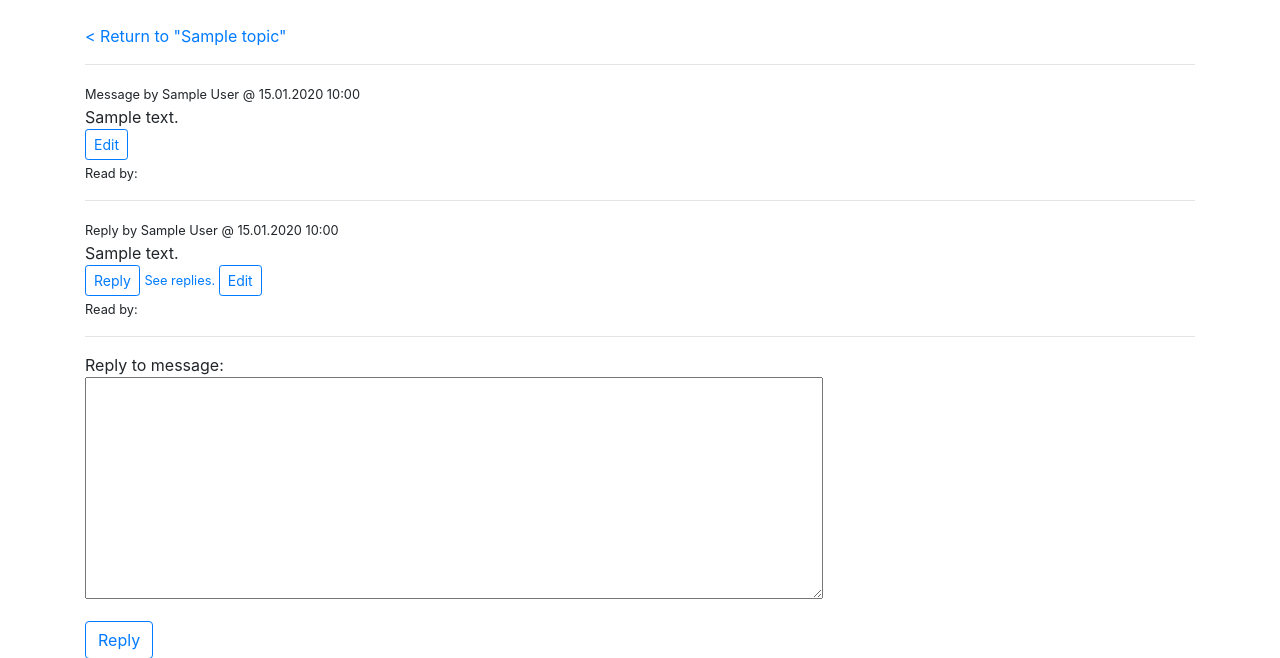
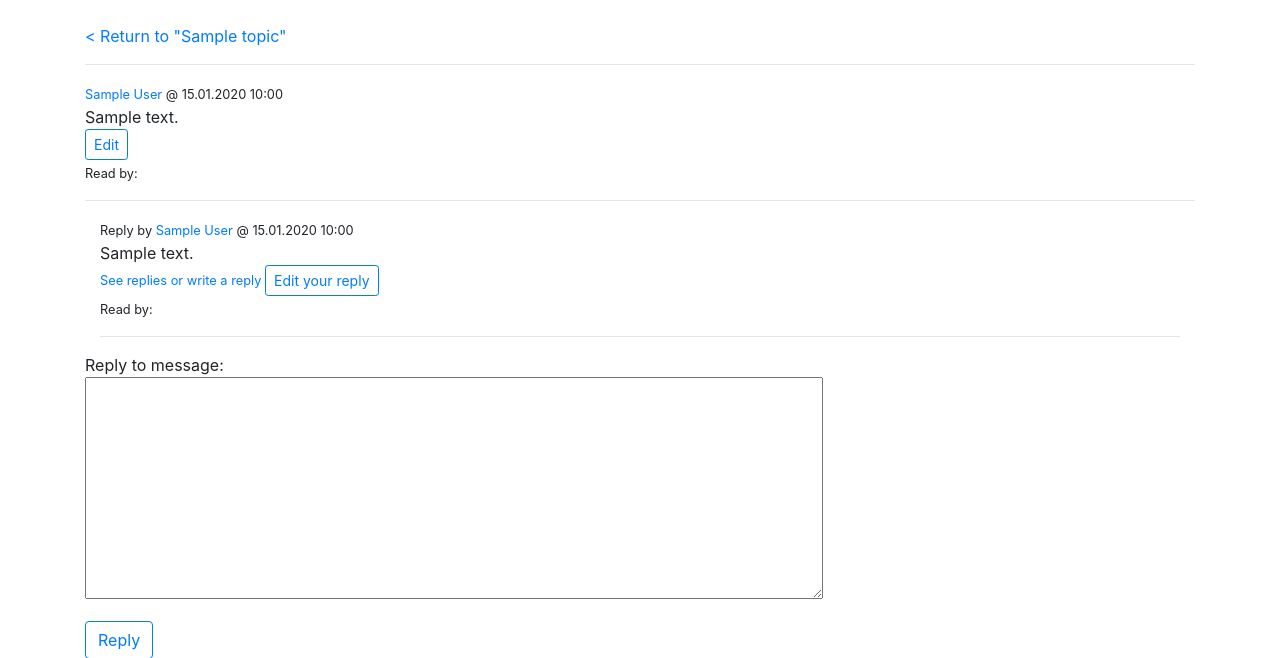
Before and after one commit to maarila/discussions-forum, a Flask app: page /topics/1/messages/1/ in a window 1280 px wide. Shown: the part 56-714 px from the top of the page. Run offline with Flask 2, Linux system fonts and the light colour scheme; a user stored in the database is signed in; tables that the repository leaves empty hold one stand-in row (values such as "Sample post"); some libraries are stand-ins or nearby versions.

Commit message:
Improved message templates for viewing messages

```diff
--- a/application/messages/models.py
+++ b/application/messages/models.py
@@ -25,7 +25,7 @@ class Message(Base):
                          nullable=False)
 
     reply_id = db.Column(db.Integer, db.ForeignKey(
-            'message.id'), nullable=True)
+        'message.id'), nullable=True)
 
     views = db.relationship('User', secondary=views, lazy='subquery',
                             backref=db.backref('message', lazy=True))
--- a/application/search/forms.py
+++ b/application/search/forms.py
@@ -5,7 +5,7 @@ from wtforms import StringField, RadioField, DateField, validators
 class SearchForm(FlaskForm):
     search_phrase = StringField("Search", [validators.Length(min=2, max=32)])
     searching_for = RadioField("Search", choices=[
-        ("topic", "topic"), ("author", "messages by")], default="topic")
+        ("topic", "topic"), ("author", "written by"), ("all", "all")], default="topic")
 
     class Meta:
         csrf = False
--- a/application/templates/messages/one.html
+++ b/application/templates/messages/one.html
@@ -2,9 +2,9 @@
 
 {% block body %}
 
-<a href="/topics/{{ topic.id }}/">< Return to "{{ topic.title }}"</a><hr>
-
-<small>Message by {{ message.author }} @ {{ message.date_created.strftime('%d.%m.%Y %-H:%M')}} </small>
+<a href="/topics/{{ topic.id }}/">< Return to "{{ topic.title }}"</a>
+<hr>
+<small><a href="{{ url_for('users_get_one', user_id=message.account_id) }}"> {{ message.author }}</a> @ {{ message.date_created.strftime('%d.%m.%Y %-H:%M')}} </small>
 
 <div style="white-space: pre-line;">{{ message.content }}</div>
 
@@ -23,19 +23,18 @@
 
 <hr>
 
+<div class="container">
 {% for reply in replies %}
-  <small>Reply by {{ reply.author }} @ {{ reply.date_created.strftime('%d.%m.%Y %-H:%M')}}</small>
+  <small>Reply by <a href="{{ url_for('users_get_one', user_id=reply.account_id) }}"> {{ reply.author }}</a> @ {{ reply.date_created.strftime('%d.%m.%Y %-H:%M')}}</small>
 
   <div style="white-space: pre-line;">{{ reply.content }}</div>
 
-  <a href="/topics/{{ topic.id }}/messages/{{ reply.id }}/" class="btn btn-outline-primary btn-sm" role="button">Reply</a>
-
   <small>
-    <a href="/topics/{{ topic.id }}/messages/{{ reply.id }}/">See replies.</a>
+    <a href="/topics/{{ topic.id }}/messages/{{ reply.id }}/">See replies or write a reply</a>
   </small>
 
   {% if reply.account_id == current_user.id %}
-  <a href="/messages/{{ reply.id }}/edit" class="btn btn-outline-primary btn-sm" role="button">Edit</a>
+  <a href="/messages/{{ reply.id }}/edit" class="btn btn-outline-primary btn-sm" role="button">Edit your reply</a>
   {% endif%}
   <div>
     <small>Read by:
@@ -46,10 +45,9 @@
     {% endfor %}
     </small>
   </div>
-
   <hr>
-
 {% endfor %}
+</div>
 
 <form method="POST" action="/topics/{{ topic.id }}/messages/{{ message.id }}/reply">
   Reply to message:<br />
@@ -61,5 +59,4 @@
   </ul>
   <input type="submit" class="btn btn-outline-primary" value="Reply" />
 </form>
-
 {% endblock %}
```
Also changed, not shown: application/templates/topics/one_topic.html (+3 -5 lines), documentation/Kayttotapaukset.md (+1 -1 lines), README.md.
